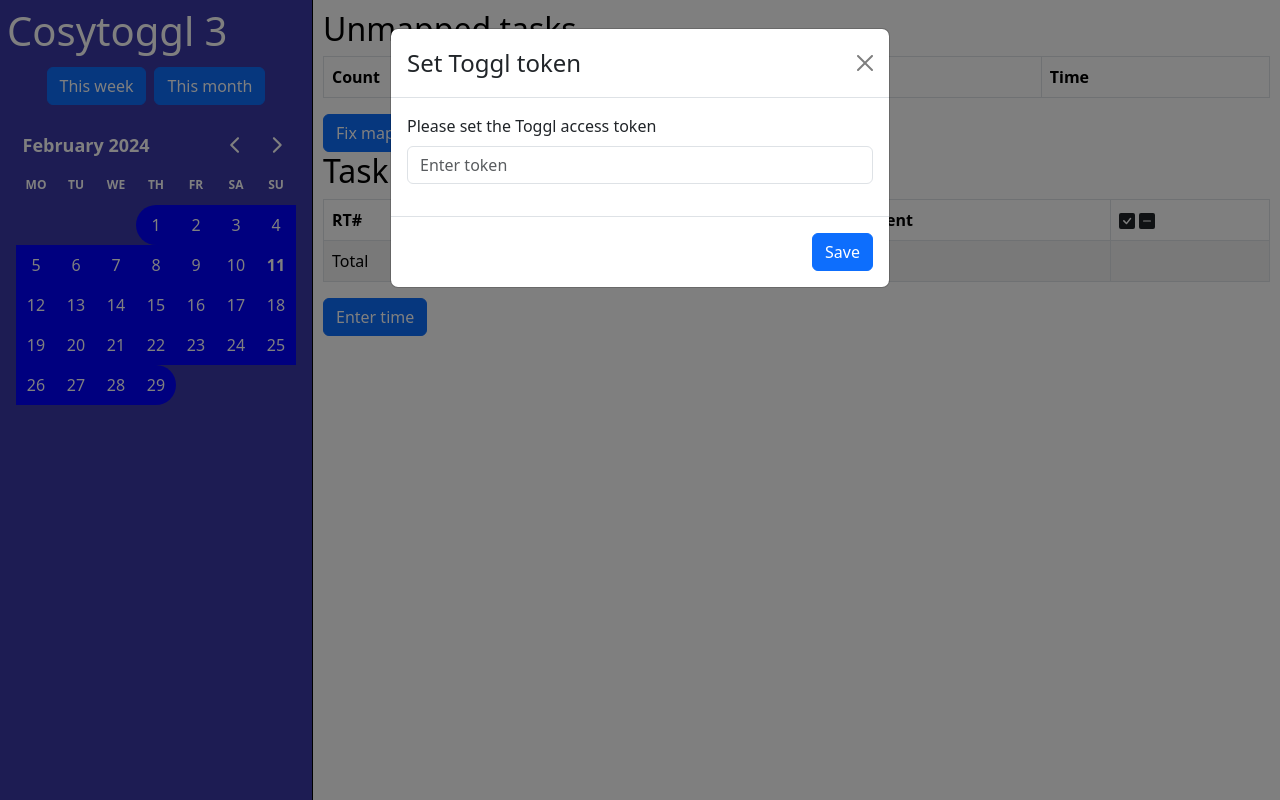
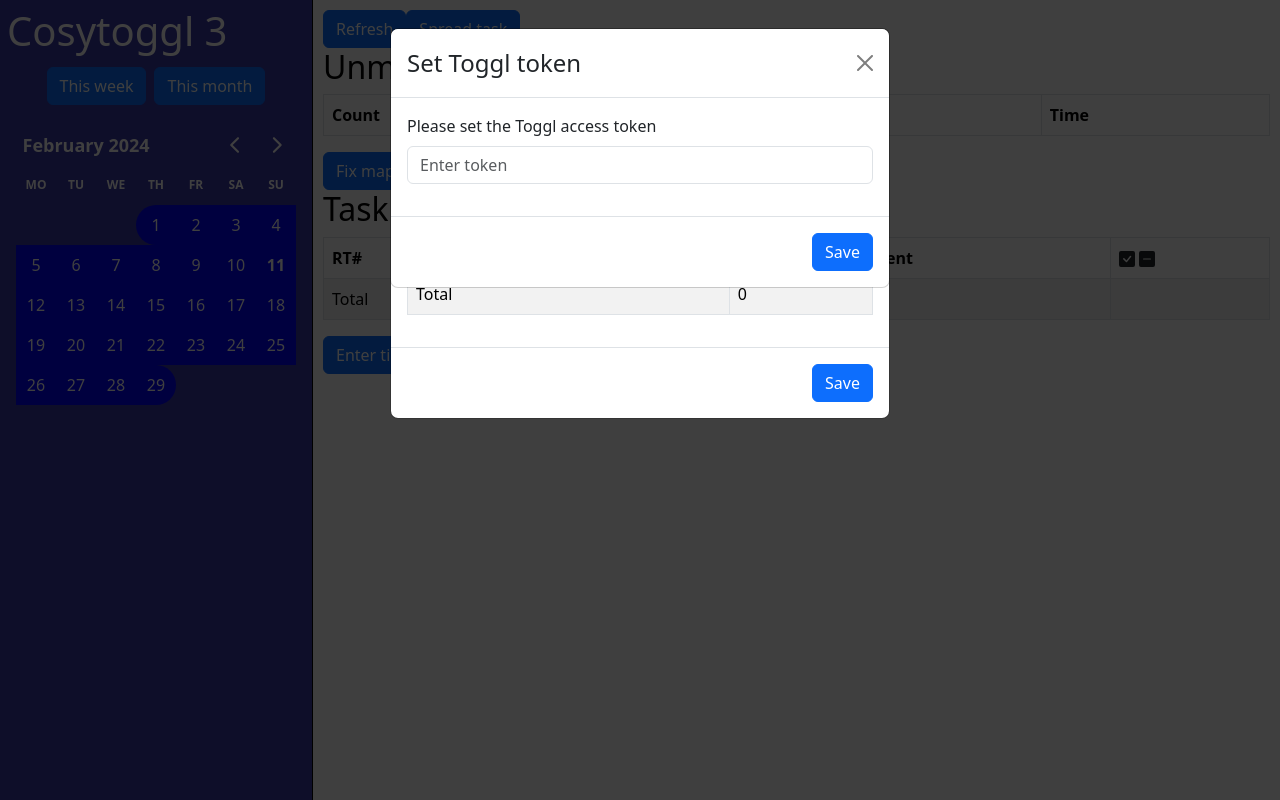
Before and after one commit to dsoklic/cosytoggl3, a React (Create React App) app: page / in a window 1280 px wide. Built offline with nearby package versions, Linux system fonts and the light colour scheme.

Commit message:
Added spread dialog

```diff
--- a/src/App.tsx
+++ b/src/App.tsx
@@ -5,11 +5,12 @@
 import { AppDispatch, RootState } from "./state/store";
 
 import "bootstrap/dist/css/bootstrap.min.css";
-import { Button } from "react-bootstrap";
+import { Button, Spinner } from "react-bootstrap";
 import DatePicker from "./components/datePicker";
 import TicketTable from "./components/TicketTable";
 import FixMappingsTable from "./components/FixMappingsTable";
 import TogglTokenModal from "./components/TogglTokenModal";
+import SpreadModal from "./components/SpreadModal";
 
 function App() {
   const dispatch = useDispatch<AppDispatch>();
@@ -29,6 +30,7 @@
   return (
     <div className="App">
       <TogglTokenModal />
+      <SpreadModal />
       <div className="sidebar">
         <h1 className="title">Cosytoggl 3</h1>
 
@@ -41,6 +43,8 @@
       </div>
 
       <div className="main-content">
+        <Button onClick={() => dispatch(getTasks())}>Refresh</Button>
+        <Button onClick={() => dispatch(getTasks())}>Spread task</Button>
         <h2>Unmapped tasks</h2>
         <FixMappingsTable />
         <br />
--- /dev/null
+++ b/src/components/SpreadModal.tsx
@@ -0,0 +1,174 @@
+import Button from "react-bootstrap/Button";
+import Modal from "react-bootstrap/Modal";
+import { useDispatch, useSelector } from "react-redux";
+import { AppDispatch, RootState } from "../state/store";
+import { getTasks, setSpreadModalShown } from "../state/tasks";
+import { Form, Table } from "react-bootstrap";
+import { useEffect, useState } from "react";
+
+function SpreadModal() {
+  const dispatch = useDispatch<AppDispatch>();
+  const show = useSelector((state: RootState) => state.tasks.spreadModalShown);
+  const mappedTasks = useSelector(
+    (state: RootState) => state.tasks.mappedTasks
+  );
+  const unmappedTasks = useSelector(
+    (state: RootState) => state.tasks.unmappedTasks
+  );
+
+  const [selectedTask, setSelectedTask] = useState("0");
+
+  const getInitialTimeAmounts = () =>
+    Object.entries(mappedTasks).map(([k, v]) => ({
+      rt: k,
+      amountMin: 0,
+      amountPercentage: 0,
+    }));
+
+  const [timeAmounts, setTimeAmounts] = useState(getInitialTimeAmounts());
+
+  useEffect(() => {
+    setTimeAmounts(getInitialTimeAmounts());
+  }, [mappedTasks]);
+
+  const setPercentage = (rt: string, amount: string | undefined) => {
+    const numberVal = parseInt(amount || "0") / 100;
+
+    const total = unmappedTasks[selectedTask ?? ""].totalTimeS;
+    const newValMin = (total * numberVal) / 60;
+
+    setTimeAmounts((amounts) =>
+      amounts.map((x) => ({
+        ...x,
+        amountPercentage:
+          x.rt === rt ? parseInt(amount || "0") : x.amountPercentage,
+        amountMin: x.rt === rt ? newValMin : x.amountMin,
+      }))
+    );
+  };
+
+  const setMinutes = (rt: string, amount: string | undefined) => {
+    const numberVal = parseInt(amount || "0");
+
+    const total = unmappedTasks[selectedTask ?? ""].totalTimeS / 60;
+    const newValPercentage = (numberVal / total) * 100;
+
+    setTimeAmounts((amounts) =>
+      amounts.map((x) => ({
+        ...x,
+        amountPercentage: x.rt === rt ? newValPercentage : x.amountPercentage,
+        amountMin: x.rt === rt ? numberVal : x.amountMin,
+      }))
+    );
+  };
+
+  const onSave = () => {
+    console.log("need to enter");
+    console.log(timeAmounts);
+
+    const targetMappedTasks = timeAmounts
+      .filter((x) => x.amountMin > 0)
+      .map((x) => ({ ...x, ...mappedTasks[parseInt(x.rt)] }));
+    const sourceTask = unmappedTasks[selectedTask ?? ""];
+
+
+    // dispatch(getTasks());
+    // dispatch(setSpreadModalShown(false));
+  };
+
+  return (
+    <Modal show={show}>
+      <Modal.Header closeButton>
+        <Modal.Title>Spread task over tickets</Modal.Title>
+      </Modal.Header>
+
+      <Modal.Body>
+        <Form.Group className="mb-3">
+          <Form.Label>Ticket</Form.Label>
+          <Form.Select
+            aria-label="Default select example"
+            onChange={(e) => setSelectedTask(e.target.value)}
+            value={selectedTask}
+          >
+            <option value={0}>Select a task</option>
+
+            {Object.entries(unmappedTasks).map(([id, { desc }]) => (
+              <option value={id} key={id}>
+                {desc}
+              </option>
+            ))}
+          </Form.Select>
+        </Form.Group>
+
+        <Form.Group className="mb-3">
+          <Form.Label>
+            Spread{" "}
+            {(unmappedTasks[selectedTask ?? ""]?.totalTimeS / 60).toFixed()} min
+            over:
+          </Form.Label>
+          <Table striped bordered hover>
+            <thead>
+              <tr>
+                <th>RT#</th>
+                <th>Ticket name</th>
+                <th>Amount %</th>
+                <th>Amount min</th>
+              </tr>
+            </thead>
+            <tbody>
+              {Object.entries(mappedTasks).map(([rt, data]) => (
+                <tr key={rt}>
+                  <td>{rt}</td>
+                  <td>{data.description}</td>
+                  <td>
+                    <Form.Control
+                      type="test"
+                      value={
+                        timeAmounts
+                          .find((x) => x.rt === rt)
+                          ?.amountPercentage.toFixed() ?? 0
+                      }
+                      onChange={(e) => setPercentage(rt, e.target.value)}
+                      id={`inputPercent-${rt}`}
+                      disabled={selectedTask === "0"}
+                    />
+                  </td>
+                  <td>
+                    <Form.Control
+                      type="test"
+                      value={
+                        timeAmounts
+                          .find((x) => x.rt === rt)
+                          ?.amountMin.toFixed() ?? 0
+                      }
+                      onChange={(e) => setMinutes(rt, e.target.value)}
+                      id={`inputMin-${rt}`}
+                      disabled={selectedTask === "0"}
+                    />
+                  </td>
+                </tr>
+              ))}
+              <tr>
+                <td colSpan={3}>Total</td>
+                <td>
+                  {timeAmounts
+                    .map((x) => x.amountMin)
+                    .reduce((prev, cur) => prev + cur, 0)
+                    .toFixed()}
+                </td>
+              </tr>
+            </tbody>
+          </Table>
+        </Form.Group>
+      </Modal.Body>
+
+      <Modal.Footer>
+        <Button variant="primary" onClick={onSave}>
+          Save
+        </Button>
+      </Modal.Footer>
+    </Modal>
+  );
+}
+
+export default SpreadModal;
--- a/src/state/tasks.ts
+++ b/src/state/tasks.ts
@@ -26,7 +26,7 @@
   desc: string;
   workspace: number;
   newRt: string;
-};
+  };
 
 interface TasksState {
   mappedTasks: AllTicketData;
@@ -43,6 +43,7 @@
     to: string | undefined;
   };
   tokenModalShown: boolean;
+  spreadModalShown: boolean;
 }
 
 const initialState: TasksState = {
@@ -53,6 +54,7 @@
     to: endOfMonth(new Date()).toISOString(),
   },
   tokenModalShown: false,
+  spreadModalShown: true,
 };
 
 const toBase64 = (input: string) => {
@@ -234,6 +236,9 @@
     setTokenModalShown: (state, action: PayloadAction<boolean>) => {
         state.tokenModalShown = action.payload;
     },
+    setSpreadModalShown: (state, action: PayloadAction<boolean>) => {
+      state.spreadModalShown = action.payload;
+  },
     setThisWeek: (state) => {
       state.selectedDateRange = {
         from: startOfISOWeek(new Date()).toISOString(),
@@ -267,6 +272,7 @@
   setTaskComment,
   changeUnmappedTaskDescription,
   setTokenModalShown,
+  setSpreadModalShown,
   setThisWeek,
   setThisMonth,
 } = TasksSlice.actions;
```
